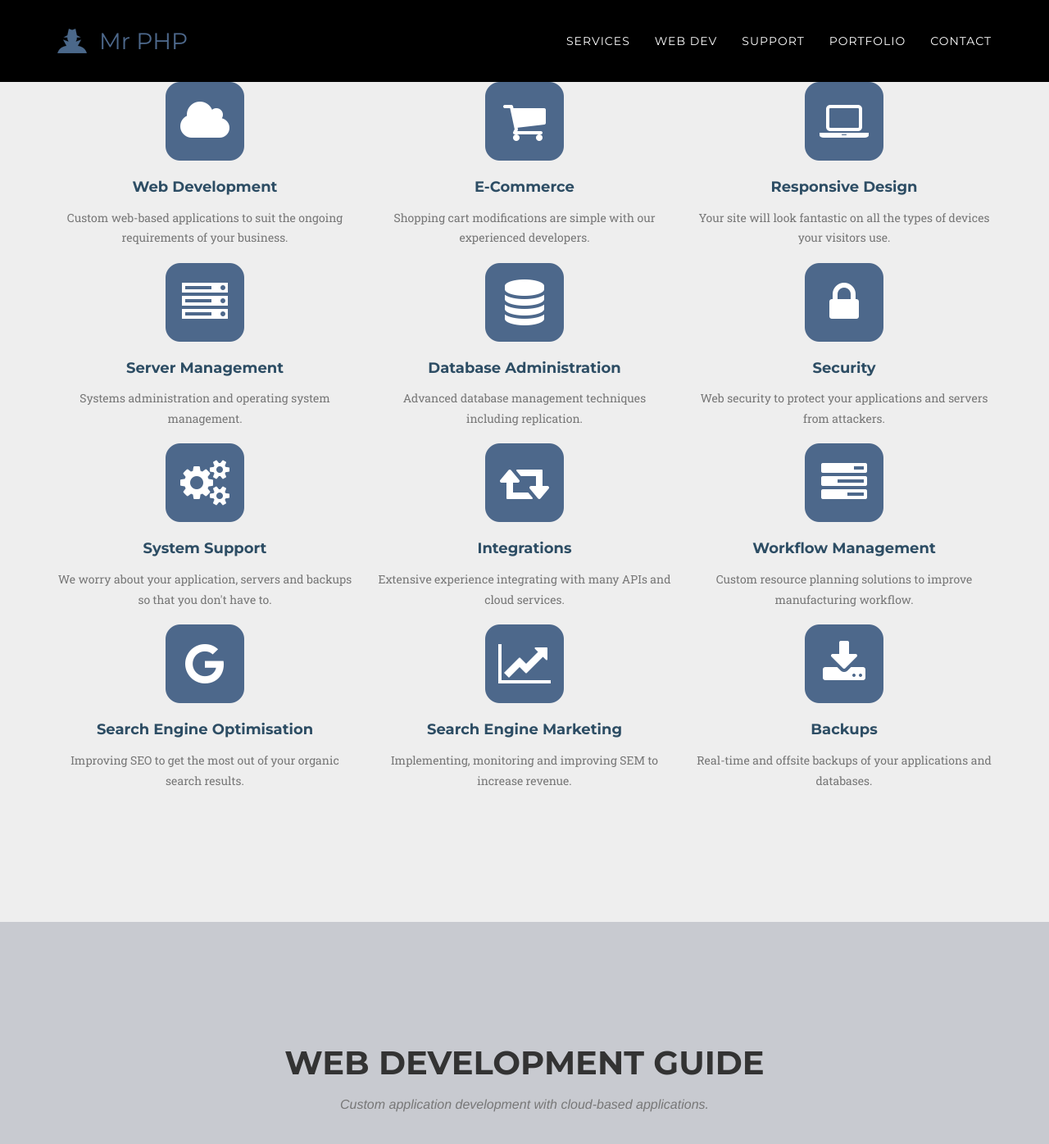
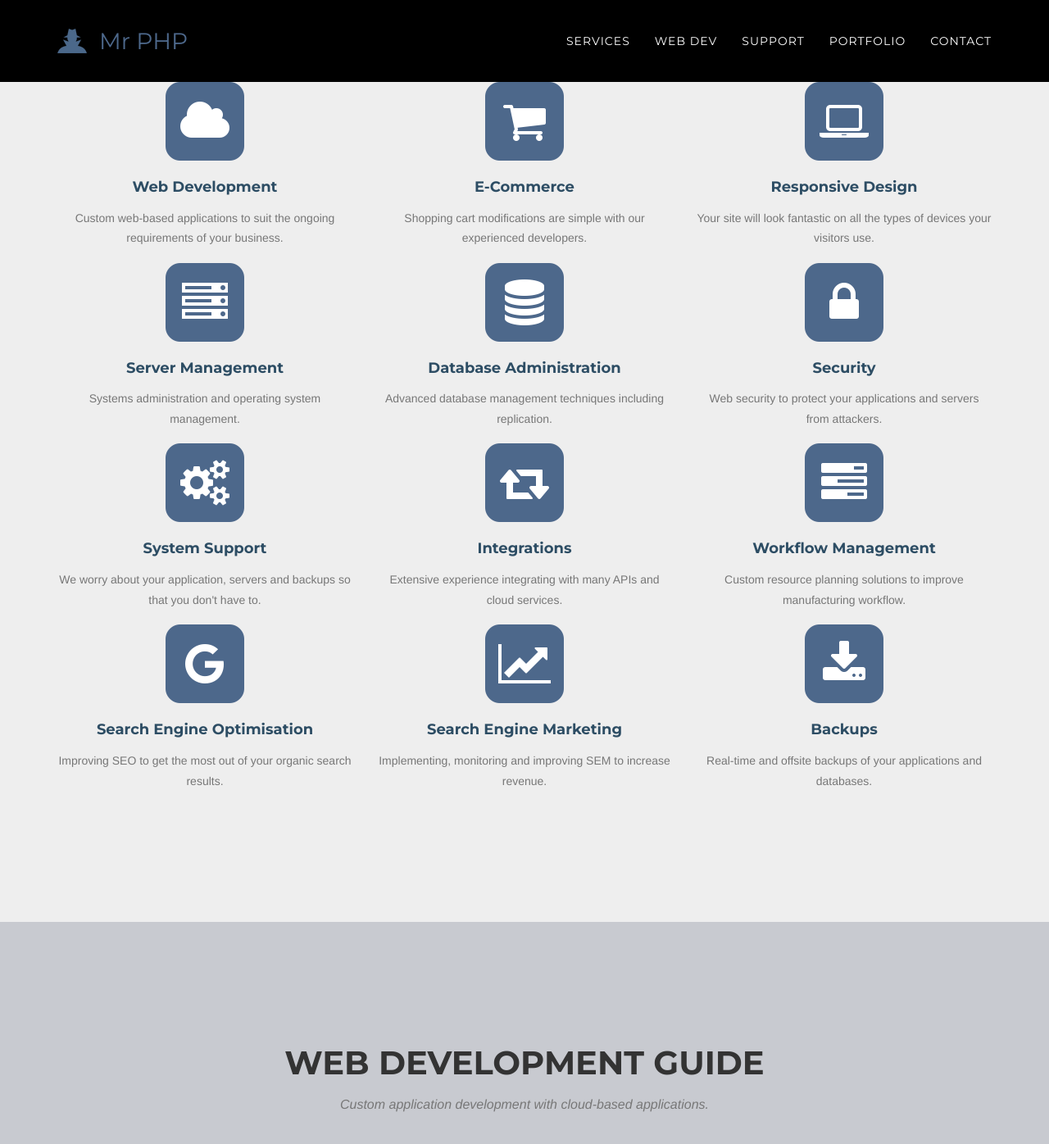
Before and after one commit to mr-php/mr-php.github.io, a Jekyll site: the page built from index.html, in a window 1280 px wide and 1400 px high, scrolled down 1324 px. Shown: the top 1396 px of the window at 82% size. Built offline with Jekyll 4.4.1, drawn with Linux system fonts in a browser that asks for light colours; nearby versions of some CDN libraries; some web fonts are replaced; Markdown is read by kramdown in place of the engine named in the settings.

Commit message:
Update main.css

```diff
--- a/assets/css/_/main.css
+++ b/assets/css/_/main.css
@@ -5,7 +5,7 @@ html {
 
 body {
     overflow-x: hidden;
-    font-family: "Roboto Slab", "Helvetica Neue", Helvetica, Arial, sans-serif;
+    /* font-family: "Roboto Slab", "Helvetica Neue", Helvetica, Arial, sans-serif; */
     background: #eee;
     margin-bottom: 580px;
 }
```
